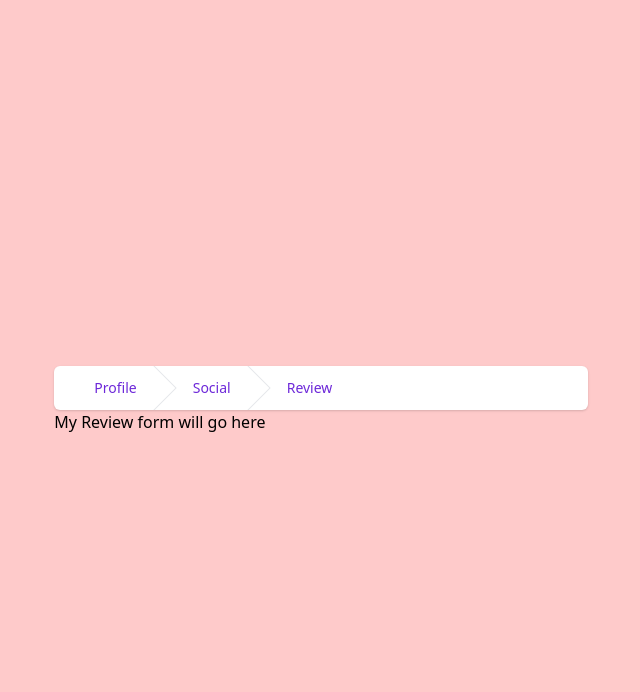
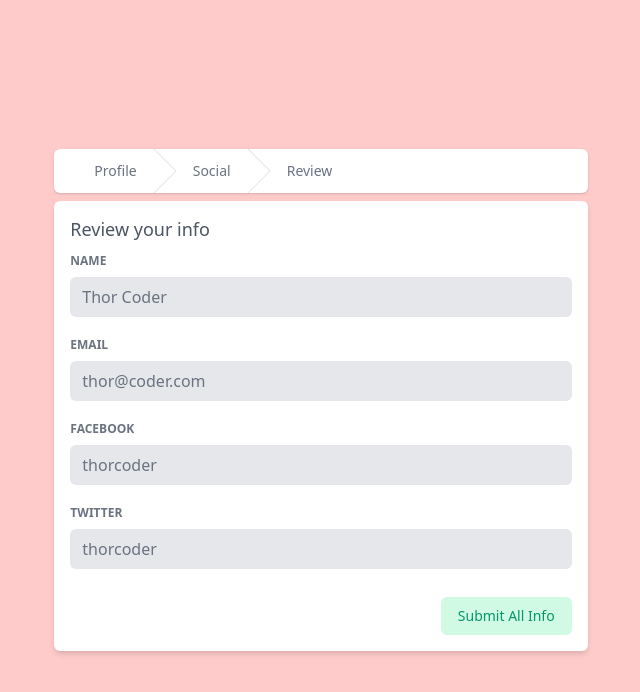
Before and after one commit to ar4mro/react-multi-step-form, a React (Create React App) app: page /review in a window 1280 px wide. Shown: the top 692 px of the page, without its empty margins (319-959 px from the left). Built offline with nearby package versions, Linux system fonts and the light colour scheme.

Commit message:
Adds form pages

```diff
--- a/package.json
+++ b/package.json
@@ -4,15 +4,17 @@
   "private": true,
   "dependencies": {
     "@craco/craco": "^6.4.2",
-    "@heroicons/react": "^1.0.5",
+    "@hookform/resolvers": "^2.8.4",
     "@testing-library/jest-dom": "^5.11.4",
     "@testing-library/react": "^11.1.0",
     "@testing-library/user-event": "^12.1.10",
     "react": "^17.0.2",
     "react-dom": "^17.0.2",
+    "react-hook-form": "^7.21.0",
     "react-router-dom": "^6.0.2",
     "react-scripts": "4.0.3",
-    "web-vitals": "^1.0.1"
+    "web-vitals": "^1.0.1",
+    "yup": "^0.32.11"
   },
   "scripts": {
     "start": "craco start",
--- a/src/components/layouts/MultiStepLayout/StepLinks/StepLinks.jsx
+++ b/src/components/layouts/MultiStepLayout/StepLinks/StepLinks.jsx
@@ -23,7 +23,7 @@ export default function StepLinks({ steps }) {
               {index !== 0 && arrowSvg}
               <Link
                 to={step.link}
-                className="ml-4 text-sm font-medium text-purple-700 hover:text-purple-500"
+                className="ml-4 text-sm font-medium text-gray-500 hover:text-gray-600"
               >
                 {step.name}
               </Link>
--- a/src/components/ui/Button/Button.jsx
+++ b/src/components/ui/Button/Button.jsx
@@ -1,7 +1,7 @@
-export default function Button({ children }) {
+export default function Button({ children, type }) {
   return (
     <button
-      type="button"
+      type={type}
       className="inline-flex items-center px-4 py-2 text-sm font-medium text-green-600 bg-green-100 border border-transparent rounded-md hover:bg-green-200 focus:outline-none focus:ring-2 focus:ring-offset-2 focus:ring-indigo-500"
     >
       {children}
--- a/src/components/ui/Input/Input.jsx
+++ b/src/components/ui/Input/Input.jsx
@@ -1,25 +1,32 @@
-export default function Input({
-  label,
-  type,
-  name,
-  id,
-  placeholder,
-  className,
-  ...props
-}) {
+import React from "react";
+
+const Input = React.forwardRef(
+  (
+    { onChange, onBlur, name, label, error, className, disabled, value },
+    ref
+  ) => {
     return (
       <div className={className}>
         <label className="block mt-2 text-xs font-semibold text-gray-500 uppercase">
           {label}
         </label>
         <input
-        type={type}
-        id={id}
+          className={`${
+            disabled
+              ? "cursor-not-allowed bg-gray-200"
+              : "bg-gray-100 focus:bg-gray-200"
+          } block w-full px-3 py-2 mt-2 text-gray-500 rounded-md focus:outline-none `}
+          ref={ref}
+          onChange={onChange}
+          onBlur={onBlur}
           name={name}
-        placeholder={placeholder}
-        className="block w-full px-3 py-2 mt-2 text-gray-500 bg-gray-100 rounded-md focus:outline-none focus:bg-gray-200"
-        {...props}
+          disabled={disabled}
+          value={value}
         />
+        <p className="mt-1 text-sm text-red-400">{error}</p>
       </div>
     );
   }
+);
+
+export default Input;
--- a/src/pages/ProfileForm/ProfileForm.jsx
+++ b/src/pages/ProfileForm/ProfileForm.jsx
@@ -1,20 +1,60 @@
+import { useForm } from "react-hook-form";
+import { useNavigate } from "react-router-dom";
+import { yupResolver } from "@hookform/resolvers/yup";
+import * as yup from "yup";
+
 import Button from "@/components/ui/Button";
 import Card from "@components/ui/Card";
 import Input from "@components/ui/Input";
 
+const schema = yup.object({
+  email: yup
+    .string()
+    .email("A valid email is required")
+    .required("Email is required"),
+  name: yup.string().required("Name is required"),
+});
+
 export default function ProfileForm() {
+  const navigate = useNavigate();
+  const {
+    register,
+    handleSubmit,
+    formState: { errors },
+  } = useForm({ resolver: yupResolver(schema) });
+
+  const submitHandler = (data) => {
+    console.log(data);
+    navigate("/social");
+  };
+
   return (
     <Card>
+      <form onSubmit={handleSubmit(submitHandler)} noValidate>
         <h2 className="text-lg font-medium leading-6 text-gray-600">
           Tell us about yourself
         </h2>
         <div className="flex flex-col mt-1">
-        <Input label="What's your name" className="mb-2"></Input>
-        <Input label="What's your adress"></Input>
+          <Input
+            type="text"
+            name="name"
+            label="What's your name"
+            className="mb-2"
+            {...register("name")}
+            error={errors.name?.message}
+          ></Input>
+          <Input
+            type="email"
+            name="email"
+            label="What's your email"
+            {...register("email")}
+            error={errors.email?.message}
+          ></Input>
         </div>
         <div className="flex justify-end w-full mt-4">
-        <Button>Next Step</Button>
+          <Button type="submit">Next Step</Button>
         </div>
+      </form>
     </Card>
   );
 }
--- a/src/pages/ReviewForm/ReviewForm.jsx
+++ b/src/pages/ReviewForm/ReviewForm.jsx
@@ -1,3 +1,50 @@
+import Button from "@/components/ui/Button";
+import Card from "@components/ui/Card";
+import Input from "@components/ui/Input/Input";
+
 export default function ReviewForm() {
-  return <div>My Review form will go here</div>;
+  return (
+    <Card>
+      <h2 className="text-lg font-medium leading-6 text-gray-600">
+        Review your info
+      </h2>
+      <div className="flex flex-col mt-1">
+        <Input
+          type="text"
+          name="name"
+          label="Name"
+          className="mb-2"
+          disabled={true}
+          value="Thor Coder"
+        ></Input>
+        <Input
+          type="email"
+          name="email"
+          label="Email"
+          className="mb-2"
+          disabled={true}
+          value="thor@coder.com"
+        ></Input>
+        <Input
+          type="text"
+          name="facebook"
+          label="Facebook"
+          className="mb-2"
+          disabled={true}
+          value="thorcoder"
+        ></Input>
+        <Input
+          type="text"
+          name="twitter"
+          label="Twitter"
+          className="mb-2"
+          disabled={true}
+          value="thorcoder"
+        ></Input>
+      </div>
+      <div className="flex justify-end w-full mt-4">
+        <Button type="submit">Submit All Info</Button>
+      </div>
+    </Card>
+  );
 }
--- a/src/pages/SocialForm/SocialForm.jsx
+++ b/src/pages/SocialForm/SocialForm.jsx
@@ -1,3 +1,57 @@
+import { useForm } from "react-hook-form";
+import { useNavigate } from "react-router-dom";
+import { yupResolver } from "@hookform/resolvers/yup";
+import * as yup from "yup";
+
+import Button from "@/components/ui/Button";
+import Card from "@components/ui/Card";
+import Input from "@components/ui/Input";
+
+const schema = yup.object({
+  facebook: yup.string().required("Facebook is required"),
+  twitter: yup.string().required("Twitter is required"),
+});
+
 export default function SocialForm() {
-  return <div>My Social form will go here</div>;
+  const navigate = useNavigate();
+  const {
+    register,
+    handleSubmit,
+    formState: { errors },
+  } = useForm({ resolver: yupResolver(schema) });
+
+  const submitHandler = (data) => {
+    console.log(data);
+    navigate("/review");
+  };
+
+  return (
+    <Card>
+      <form onSubmit={handleSubmit(submitHandler)} noValidate>
+        <h2 className="text-lg font-medium leading-6 text-gray-600">
+          How can we find you in social media?
+        </h2>
+        <div className="flex flex-col mt-1">
+          <Input
+            type="text"
+            name="facebook"
+            label="What's your facebook"
+            className="mb-2"
+            {...register("facebook")}
+            error={errors.facebook?.message}
+          ></Input>
+          <Input
+            type="text"
+            name="twitter"
+            label="What's your twitter"
+            {...register("twitter")}
+            error={errors.twitter?.message}
+          ></Input>
+        </div>
+        <div className="flex justify-end w-full mt-4">
+          <Button type="submit">Next Step</Button>
+        </div>
+      </form>
+    </Card>
+  );
 }
```
Also changed, not shown: 1 other file (tests, documents, lock files or other folders). Lines whose indentation alone changed are shown as unchanged.
